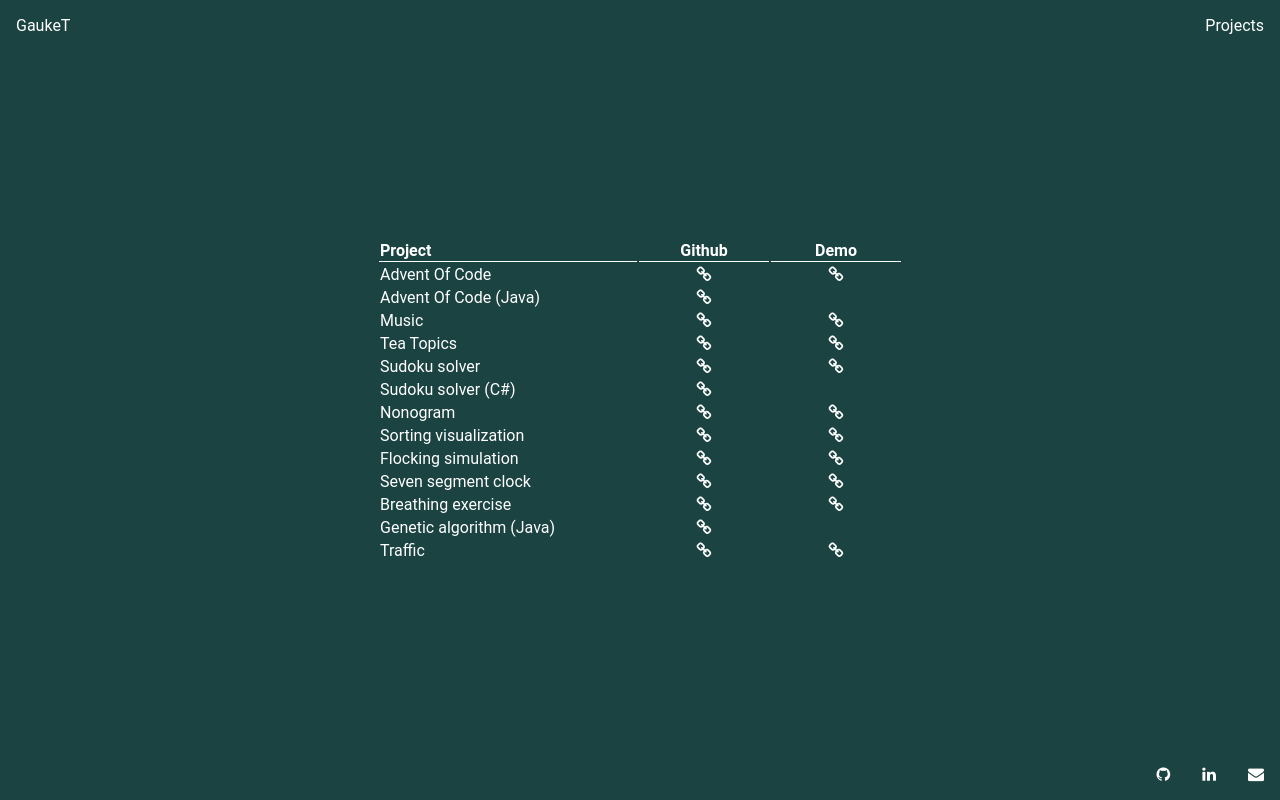
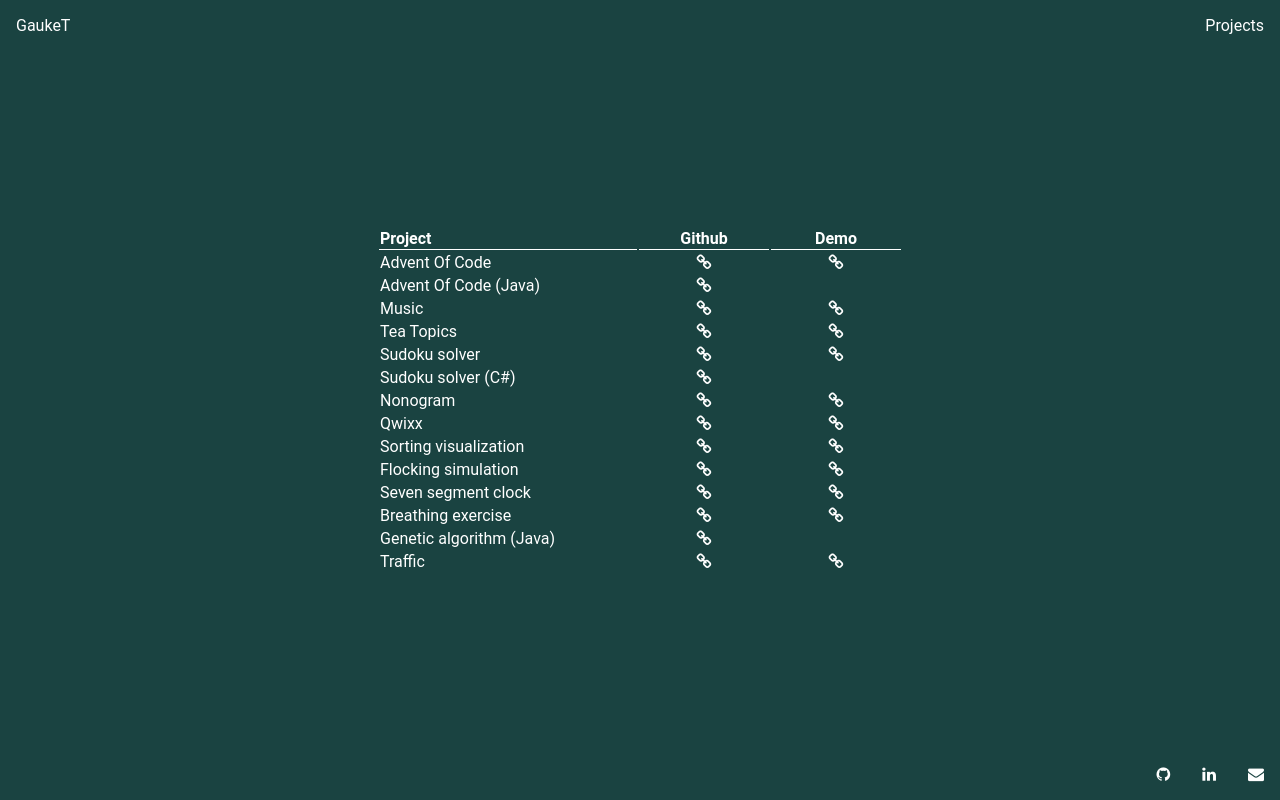
Before and after one commit to GaukeT/GaukeT.github.io, an Angular app: page /projects in a window 1280 px wide. Built offline with nearby package versions, Linux system fonts and the light colour scheme.

Commit message:
add qwixx to project list

```diff
--- a/src/app/projects/projects.component.ts
+++ b/src/app/projects/projects.component.ts
@@ -15,6 +15,7 @@ export class ProjectsComponent {
     {name: "Sudoku solver", github: "sudoku-solver-js", demo: true},
     {name: "Sudoku solver (C#)", github: "SudokuSolver", demo: false},
     {name: "Nonogram", github: "nonogram-js", demo: true},
+    {name: "Qwixx", github: "qwixx", demo: true},
     {name: "Sorting visualization", github: "sorting-visualization", demo: true},
     {name: "Flocking simulation", github: "flocking-simulation", demo: true},
     {name: "Seven segment clock", github: "seven-segment-clock", demo: true},
```
